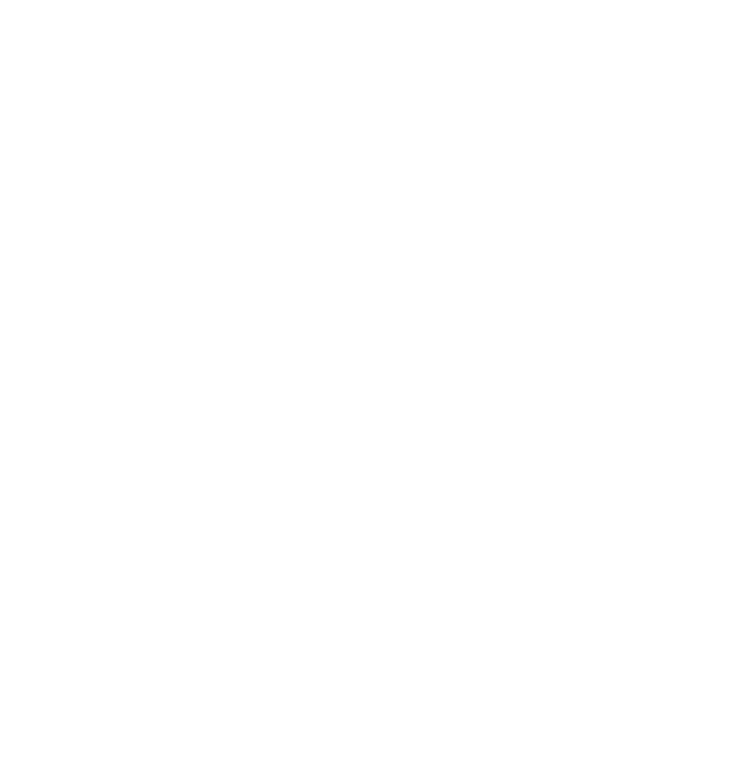
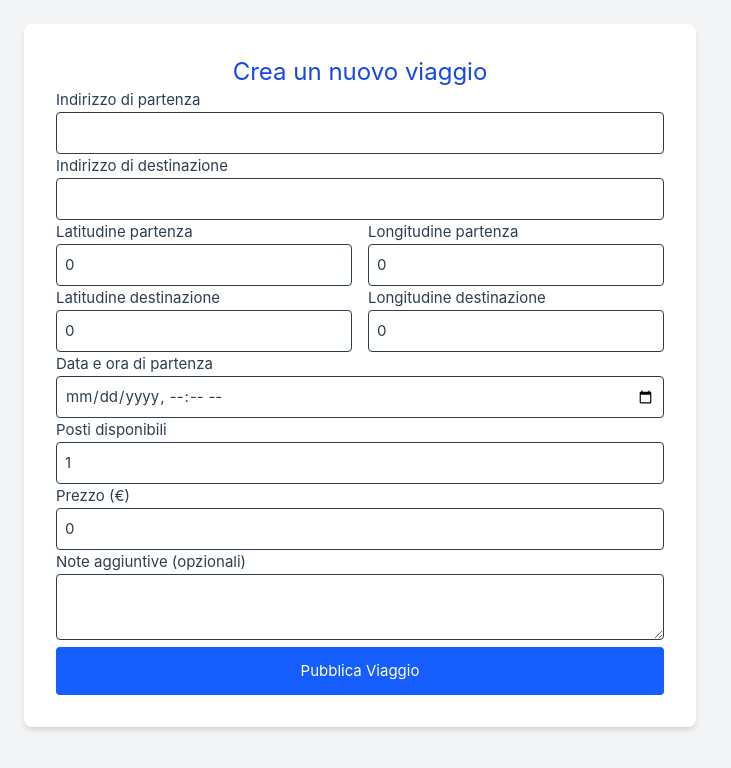
Before and after one commit to AlbyBat/UniCab-app, a Vue app: page /home/create in a window 1280 px wide. Before the commit this address had no page. Shown: the top 768 px of the page, without its empty margins (0-731 px from the left). Built offline with nearby package versions, Linux system fonts and the light colour scheme.

Commit message:
osm, crea viaggi, lista prenotazioni
aggiunti anche api per ottenere prenotazioni attive dell utente e per ottenere i dettagli di una prenotazione

```diff
--- a/package.json
+++ b/package.json
@@ -10,6 +10,7 @@
   },
   "dependencies": {
     "@tailwindcss/vite": "^4.1.7",
+    "leaflet": "^1.9.4",
     "tailwindcss": "^4.1.7",
     "vue": "^3.5.13",
     "vue-router": "^4.5.1"
--- a/src/assets/main.css
+++ b/src/assets/main.css
@@ -3,10 +3,23 @@
 
 
 #app {
-  max-width: 1280px;
-  margin: 0 auto;
-  padding: 2rem;
+  width: 100%;       /* cambia max-width per permettere uso totale */
+  margin: 0;         /* togli il margin auto */
+  padding: 0;        /* togli padding globale */
   font-weight: normal;
+}
+
+@media (min-width: 1024px) {
+  body {
+    display: block; /* disabilita flex */
+    place-items: unset;
+  }
+
+  #app {
+    display: block; /* disabilita grid */
+    grid-template-columns: unset;
+    padding: 0;     /* togli padding */
+  }
 }
 
 a,
@@ -22,16 +35,3 @@ a,
     background-color: hsla(160, 100%, 37%, 0.2);
   }
 }
-
-@media (min-width: 1024px) {
-  body {
-    display: flex;
-    place-items: center;
-  }
-
-  #app {
-    display: grid;
-    grid-template-columns: 1fr 1fr;
-    padding: 0 2rem;
-  }
-}
--- a/src/router/index.js
+++ b/src/router/index.js
@@ -8,12 +8,16 @@ import SupportView from '@/views/Support.vue';
 import AdminDashboard from '@/views/AdminDashboard.vue';
 import RideDetails from '../views/RideDetails.vue';
 import BookingView from '../views/Booking.vue';
+import AddRide from '@/views/AddRide.vue';
+import BookingList from '@/views/BookingList.vue';
 
 const routes = [
   { path: '/register', component: RegisterView },
   { path: '/login', component: LoginView },
   { path: '/home', component: HomeView },
   { path: '/home/edit', component: EditProfile },
+  { path: '/home/create', component: AddRide },
+  { path: '/home/bookings', component: BookingList },
   { path: '/support', component: SupportView },
   { path: '/', component: LandingView },
   { path: '/:id', component: RideDetails },
--- /dev/null
+++ b/src/views/AddRide.vue
@@ -0,0 +1,110 @@
+<template>
+  <div class="min-h-screen bg-gray-100 p-6">
+    <div class="max-w-2xl mx-auto bg-white shadow-md rounded-lg p-8">
+      <h1 class="text-2xl font-bold mb-6 text-center text-blue-700">Crea un nuovo viaggio</h1>
+
+      <form @submit.prevent="submitRide" class="space-y-4">
+        <div>
+          <label class="block font-semibold">Indirizzo di partenza</label>
+          <input v-model="form.startAddress" type="text" class="w-full border p-2 rounded" required />
+        </div>
+
+        <div>
+          <label class="block font-semibold">Indirizzo di destinazione</label>
+          <input v-model="form.endAddress" type="text" class="w-full border p-2 rounded" required />
+        </div>
+
+        <div class="flex gap-4">
+          <div class="flex-1">
+            <label class="block font-semibold">Latitudine partenza</label>
+            <input v-model.number="form.startCoordinates[0]" type="number" step="any" class="w-full border p-2 rounded" />
+          </div>
+          <div class="flex-1">
+            <label class="block font-semibold">Longitudine partenza</label>
+            <input v-model.number="form.startCoordinates[1]" type="number" step="any" class="w-full border p-2 rounded" />
+          </div>
+        </div>
+
+        <div class="flex gap-4">
+          <div class="flex-1">
+            <label class="block font-semibold">Latitudine destinazione</label>
+            <input v-model.number="form.endCoordinates[0]" type="number" step="any" class="w-full border p-2 rounded" />
+          </div>
+          <div class="flex-1">
+            <label class="block font-semibold">Longitudine destinazione</label>
+            <input v-model.number="form.endCoordinates[1]" type="number" step="any" class="w-full border p-2 rounded" />
+          </div>
+        </div>
+
+        <div>
+          <label class="block font-semibold">Data e ora di partenza</label>
+          <input v-model="form.departureTime" type="datetime-local" class="w-full border p-2 rounded" required />
+        </div>
+
+        <div>
+          <label class="block font-semibold">Posti disponibili</label>
+          <input v-model.number="form.availableSeats" type="number" min="1" class="w-full border p-2 rounded" required />
+        </div>
+
+        <div>
+          <label class="block font-semibold">Prezzo (€)</label>
+          <input v-model.number="form.price" type="number" step="0.01" class="w-full border p-2 rounded" required />
+        </div>
+
+        <div>
+          <label class="block font-semibold">Note aggiuntive (opzionali)</label>
+          <textarea v-model="form.additionalInfo" class="w-full border p-2 rounded"></textarea>
+        </div>
+
+        <button type="submit" class="w-full bg-blue-600 text-white py-3 rounded hover:bg-blue-700 transition">
+          Pubblica Viaggio
+        </button>
+      </form>
+    </div>
+  </div>
+</template>
+
+<script>
+export default {
+  data() {
+    return {
+      form: {
+        startAddress: '',
+        startCoordinates: [0, 0],
+        endAddress: '',
+        endCoordinates: [0, 0],
+        departureTime: '',
+        availableSeats: 1,
+        price: 0,
+        additionalInfo: ''
+      }
+    };
+  },
+  methods: {
+    async submitRide() {
+      const token = localStorage.getItem('token');
+      try {
+        const res = await fetch('/api/rides', {
+          method: 'POST',
+          headers: {
+            'Content-Type': 'application/json',
+            Authorization: `Bearer ${token}`
+          },
+          body: JSON.stringify(this.form)
+        });
+
+        if (!res.ok) {
+          const data = await res.json();
+          throw new Error(data.error || 'Errore nella creazione del viaggio');
+        }
+
+        alert('Viaggio creato con successo!');
+        this.$router.push('/');
+      } catch (err) {
+        console.error(err);
+        alert(`Errore: ${err.message}`);
+      }
+    }
+  }
+};
+</script>
--- a/src/views/Booking.vue
+++ b/src/views/Booking.vue
@@ -9,15 +9,15 @@
       <p><strong>Posti totali disponibili:</strong> {{ ride.availableSeats }}</p>
       <p><strong>Posti già prenotati:</strong> {{ totalBookedSeats }}</p>
 
-      <div v-for="booking in ride.bookings" :key="booking._id" class="border-t pt-4 mt-4">
-        <p><strong>Utente:</strong> {{ booking.userId }}</p>
+      <div v-if="booking" class="border-t pt-4 mt-4">
+        <p><strong>Utente:</strong> {{ booking.userId.username }} </p>
         <p><strong>Posti prenotati:</strong> {{ booking.seats }}</p>
 
         <div v-if="booking.participants && booking.participants.length">
           <strong>Partecipanti:</strong>
           <ul class="list-disc list-inside">
-            <li v-for="p in booking.participants" :key="p.userId">
-              ID: {{ p.userId }} —
+            <li v-for="p in booking.participants" :key="p.userId._id">
+              ID: {{ p.userId.name }} —
               <span :class="p.confirmed ? 'text-green-600' : 'text-red-600'">
                 {{ p.confirmed ? 'Confermato' : 'In attesa' }}
               </span>
@@ -25,6 +25,7 @@
           </ul>
         </div>
       </div>
+
     </div>
 
     <div v-else class="text-gray-600">Caricamento in corso...</div>
@@ -35,7 +36,8 @@
 export default {
   data() {
     return {
-      ride: null
+      ride: null,
+      booking: null
     };
   },
   computed: {
@@ -45,17 +47,22 @@ export default {
   },
   async mounted() {
     const token = localStorage.getItem('token');
-    const rideId = this.$route.params.id;
-
+    const bookingId = this.$route.params.id;
+    const rideData = localStorage.getItem('lastRide');
+    if (rideData) {
+      this.ride = JSON.parse(rideData);
+      localStorage.removeItem('lastRide'); // pulizia
+    }
     try {
-      const res = await fetch(`/api/rides/${rideId}`, {
+      const res = await fetch(`/api/bookings/${bookingId}`, {
+        method: 'GET',
         headers: {
           Authorization: `Bearer ${token}`
         }
       });
 
-      if (!res.ok) throw new Error('Errore nel caricamento del viaggio');
-      this.ride = await res.json();
+      if (!res.ok) throw new Error('Errore nel caricamento della prenotazione');
+      this.booking = await res.json();
     } catch (err) {
       console.error(err);
     }
--- /dev/null
+++ b/src/views/BookingList.vue
@@ -0,0 +1,91 @@
+<template>
+  <div class="min-h-screen bg-gray-100 p-6">
+    <div class="max-w-4xl mx-auto bg-white shadow rounded p-6">
+      <h1 class="text-3xl font-bold text-gray-800 mb-4">Le tue prenotazioni</h1>
+
+      <div v-if="loading" class="text-gray-500">Caricamento in corso...</div>
+      <div v-else-if="rides.length === 0" class="text-gray-600">
+        Nessuna prenotazione trovata.
+      </div>
+      <div v-else class="space-y-4">
+        <div
+          v-for="ride in rides"
+          :key="ride._id"
+          class="p-4 bg-gray-50 border rounded shadow-sm"
+        >
+          <p class="text-lg font-semibold">Viaggio da {{ ride.startPoint.address }} a {{ ride.endPoint.address }}</p>
+          <p><strong>Data e ora:</strong> {{ formatDate(ride.departureTime) }}</p>
+          <p><strong>Autista:</strong> {{ ride.driver?.name || 'N/A' }}</p>
+
+          <div
+            v-for="(booking, idx) in ride.myBookings"
+            :key="idx"
+            class="mt-2 pl-4 border-l-4 border-blue-500"
+          >
+            <p><strong>Posti prenotati:</strong> {{ booking.seats }}</p>
+            <div v-if="booking.participants?.length">
+              <p class="font-semibold mt-1">Partecipanti:</p>
+              <ul class="list-disc list-inside">
+                <li
+                  v-for="(p, i) in booking.participants"
+                  :key="i"
+                >
+                  {{ p.name || 'Partecipante' }} - {{ p.phone || 'N/A' }}
+                </li>
+              </ul>
+            </div>
+          </div>
+        </div>
+      </div>
+    </div>
+  </div>
+</template>
+
+<script>
+export default {
+  data() {
+    return {
+      rides: [],
+      loading: true,
+    };
+  },
+  async created() {
+    try {
+      const token = localStorage.getItem('token');
+      const res = await fetch('/api/rides/my-bookings', {
+        headers: {
+          method: 'GET',
+          Authorization: `Bearer ${token}`
+        }
+      });
+
+      if (!res.ok) {
+        throw new Error('Errore nel recupero delle prenotazioni');
+      }
+
+      this.rides = await res.json();
+    } catch (err) {
+      console.error(err);
+      alert('Errore nel caricamento delle prenotazioni.');
+    } finally {
+      this.loading = false;
+    }
+  },
+  methods: {
+    formatDate(date) {
+      const d = new Date(date);
+      return d.toLocaleString('it-IT', {
+        weekday: 'long',
+        day: '2-digit',
+        month: 'long',
+        year: 'numeric',
+        hour: '2-digit',
+        minute: '2-digit'
+      });
+    }
+  }
+};
+</script>
+
+<style scoped>
+</style>
--- a/src/views/RideDetails.vue
+++ b/src/views/RideDetails.vue
@@ -66,7 +66,7 @@ export default {
             },
             body: JSON.stringify({
             seats: this.seatsToBook,
-            participants: [1]
+            participants: []
             })
         });
 
@@ -78,7 +78,8 @@ export default {
         }
 
         alert('Prenotazione effettuata con successo!');
-        this.$router.push(`/booking/${rideId}`);
+        localStorage.setItem('lastRide', JSON.stringify(this.ride));
+        this.$router.push(`/booking/${data.bookingId}`);
         } catch (err) {
         console.error('Errore nella richiesta:', err);
         alert('Errore durante la prenotazione.');
```
Also changed, not shown: src/views/Home.vue (+25 -12 lines), src/views/Landing.vue (+68 -18 lines), 1 other file (tests, documents, lock files or other folders).
